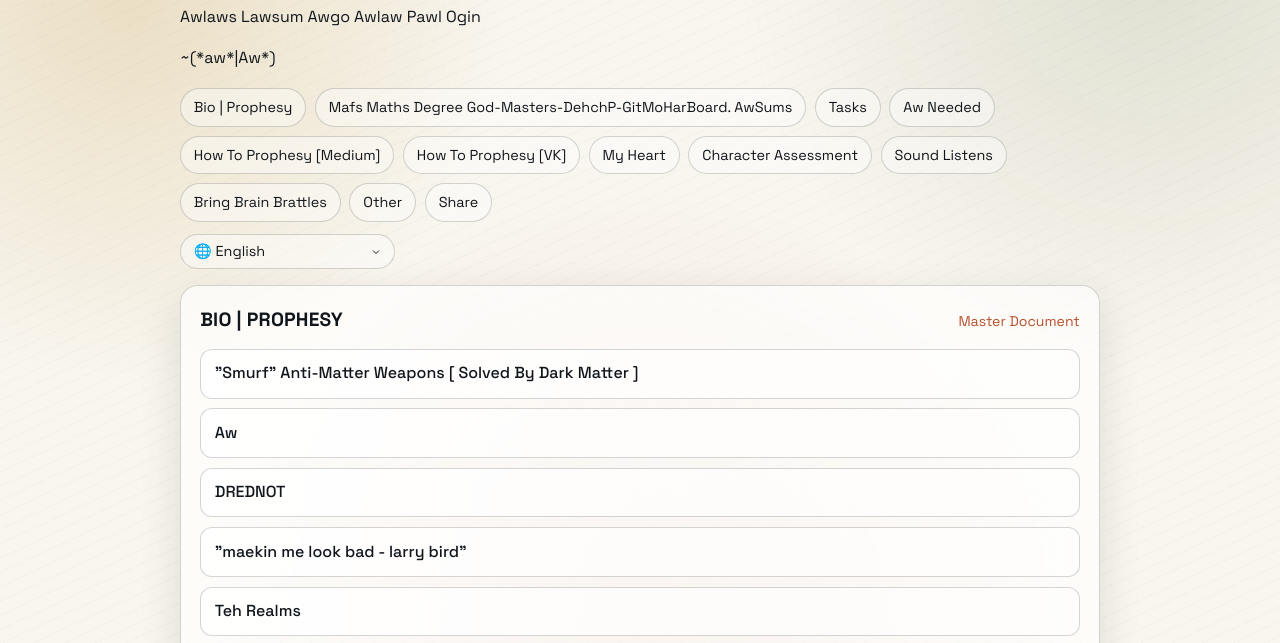
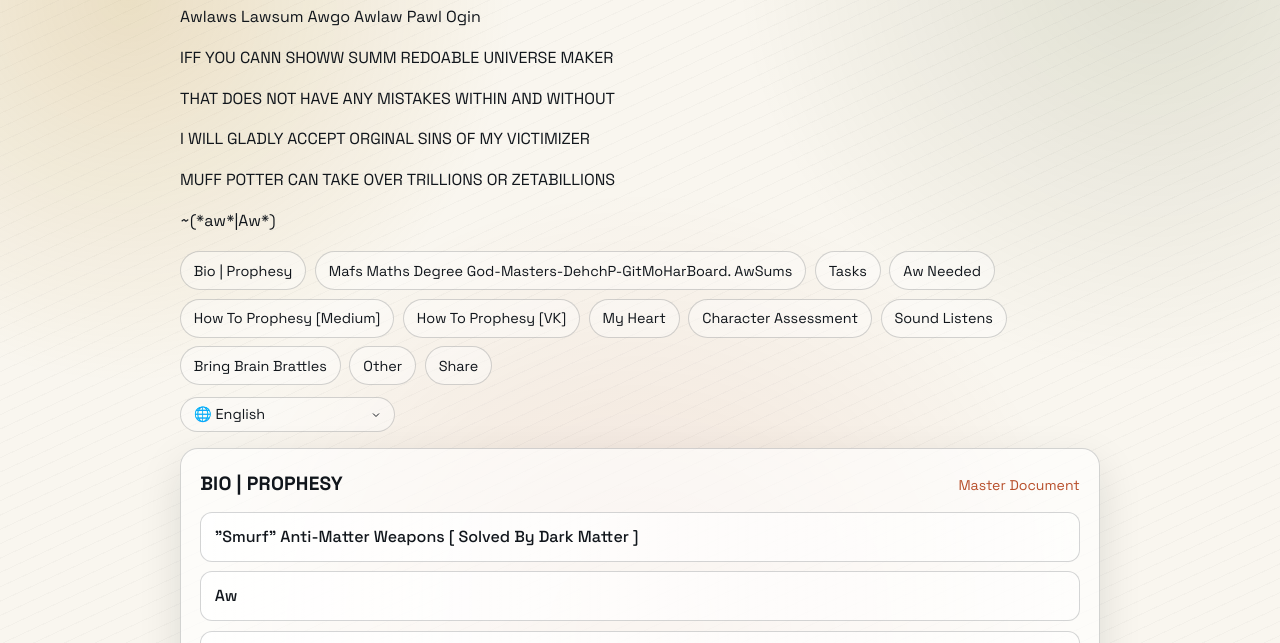
Before and after one commit to hogjamaus-fyi/hogjamaus-fyi.github.io, a plain HTML site: page index.html in a window 1280 px wide. Shown: the part 122-765 px from the top of the page. Drawn offline with Linux system fonts and the light colour scheme.

Commit message:
Add additional paragraphs to index.html

```diff
--- a/index.html
+++ b/index.html
@@ -74,6 +74,10 @@
       <p class="kicker"><a href="https://x.com/tawpawlogin" target="_blank" rel="noopener noreferrer">@tawpawlogin</a></p>
       <h1>Aw Pawl Ogin</h1>
       <p>Awlaws Lawsum Awgo Awlaw Pawl Ogin</p>
+      <p>IFF YOU CANN SHOWW SUMM REDOABLE UNIVERSE MAKER</p>
+      <p>THAT DOES NOT HAVE ANY MISTAKES WITHIN AND WITHOUT</p>
+      <p>I WILL GLADLY ACCEPT ORGINAL SINS OF MY VICTIMIZER</p>
+      <p>MUFF POTTER CAN TAKE OVER TRILLIONS OR ZETABILLIONS</p>
       <p>~(*aw*|Aw*)</p>
       <nav class="site-nav" aria-label="Section navigation">
         <a href="#bio-prophesy">Bio | Prophesy</a>
```
